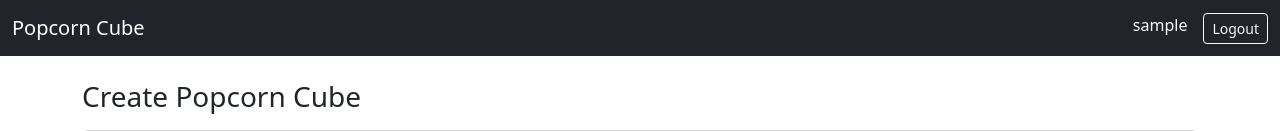
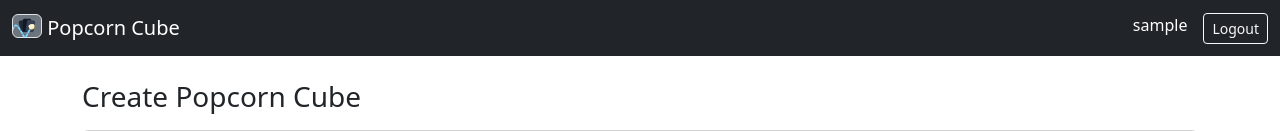
Before and after one commit to vtbassmatt/popcorn-cube, a Django app: page /cubes/new/ in a window 1280 px wide. Shown: the top 131 px of the page. Run offline with Django 5.2, Linux system fonts and the light colour scheme; the visitor is signed in with stand-in values (Sample User, id 1); data comes from the database, SQL or seed files in the repository.

Commit message:
reuse popcorn logo in-app

```diff
--- a/cubes/templates/cubes/base.html
+++ b/cubes/templates/cubes/base.html
@@ -11,7 +11,11 @@
   <body>
     <nav class="navbar navbar-expand-lg navbar-dark bg-dark mb-4">
       <div class="container-fluid">
-        <a class="navbar-brand" href="{% url 'cube-list' %}">Popcorn Cube</a>
+        <a class="navbar-brand" href="{% url 'cube-list' %}">
+          <img src="{% static 'cubes/favicon-card-fan.svg' %}" alt="" width="30" height="24"
+               class="d-inline-block align-text-top bg-secondary rounded border">
+          Popcorn Cube
+        </a>
         <div class="d-flex text-white">
           {% if user.is_authenticated %}
             <span class="me-3">{{ user.username }}</span>
```
